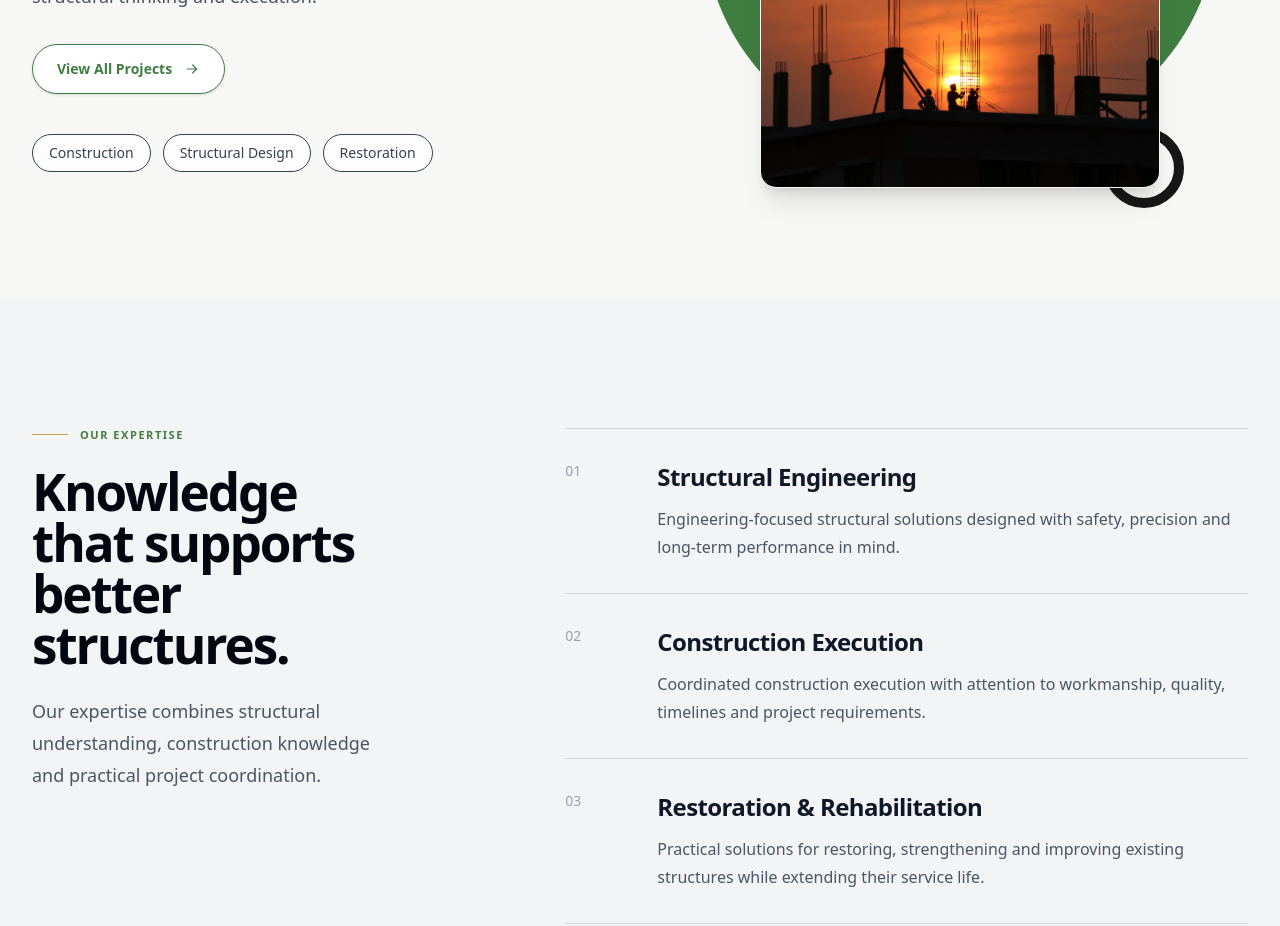
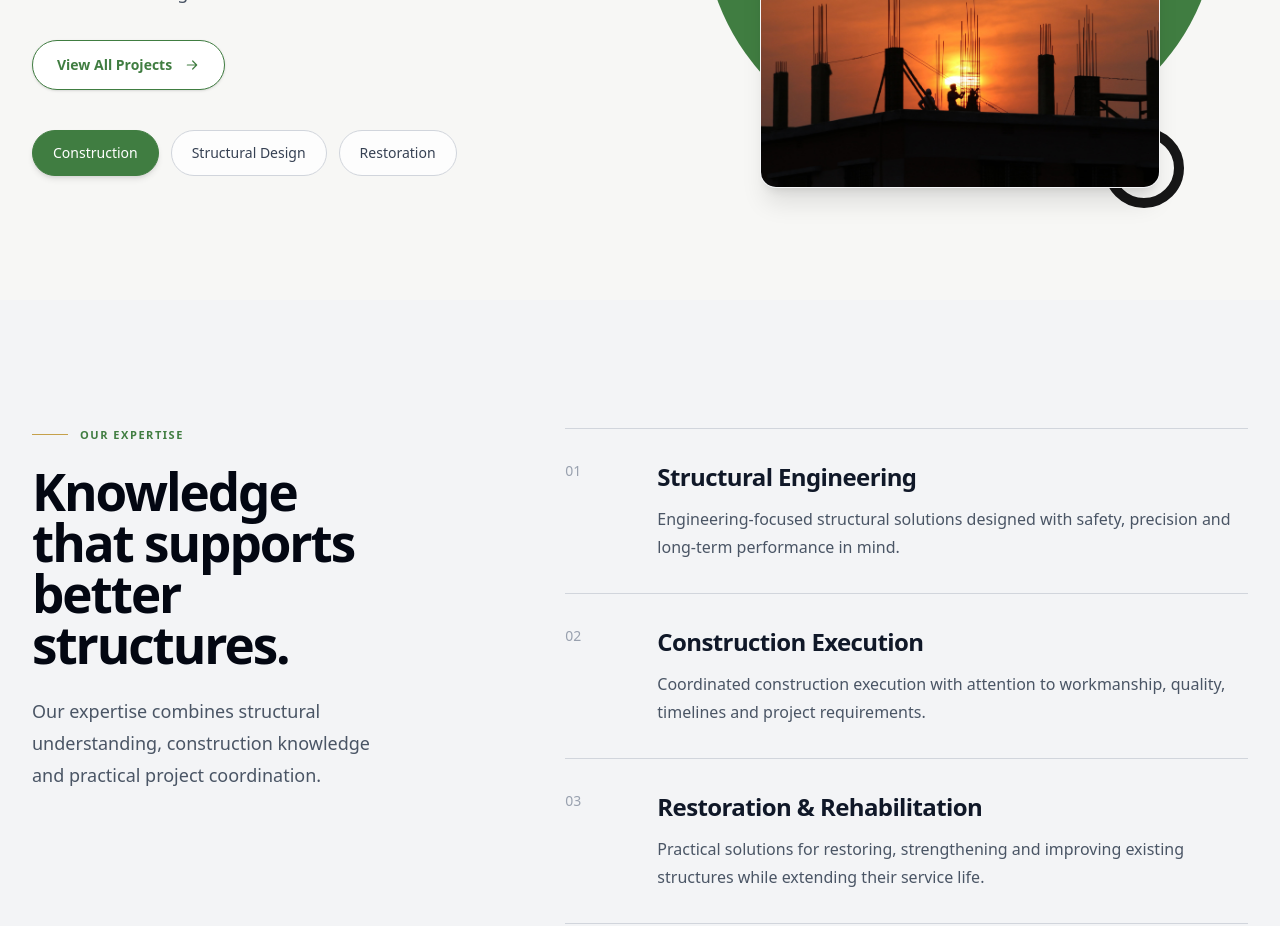
Before and after one commit to Sumolegen/Construction-Website, a Next.js app: page / in a window 1280 px wide. Shown: the part 2860-3786 px from the top of the page. Built offline with nearby package versions, Linux system fonts and the light colour scheme.

Commit message:
projectpreview-updated

```diff
--- a/src/Components/sections/ProjectsPreview.tsx
+++ b/src/Components/sections/ProjectsPreview.tsx
@@ -1,8 +1,41 @@
+"use client";
+
+import { useState } from "react";
 import Link from "next/link";
 import Container from "../ui/Container";
 import SectionHeading from "../ui/SectionHeading";
 
+const projectCategories = [
+  {
+    name: "Construction",
+    image: "/images/15.jpg",
+    alt: "Residential construction project",
+    number: "01",
+    title: "Residential Construction",
+    location: "Tamil Nadu",
+  },
+  {
+    name: "Structural Design",
+    image: "/images/14.jpg",
+    alt: "Structural design project",
+    number: "02",
+    title: "Structural Design Project",
+    location: "Tamil Nadu",
+  },
+  {
+    name: "Restoration",
+    image: "/images/16.jpg",
+    alt: "Building restoration project",
+    number: "03",
+    title: "Building Restoration",
+    location: "Tamil Nadu",
+  },
+];
+
 export default function ProjectsPreview() {
+  const [activeProject, setActiveProject] = useState(0);
+  const project = projectCategories[activeProject];
+
   return (
     <section className="relative overflow-hidden bg-[#f7f7f5] py-20 sm:py-24 lg:py-28">
       <Container>
@@ -39,22 +72,27 @@ export default function ProjectsPreview() {
               </svg>
             </Link>
 
-            {/* Project Categories */}
+            {/* Interactive Project Categories */}
             <div className="mt-10 flex flex-wrap gap-3">
-              {["Construction", "Structural Design", "Restoration"].map(
-                (category) => (
-                  <span
-                    key={category}
-                    className="rounded-full border border-brand-primary/25 bg-white/80 px-4 py-2 text-xs font-medium text-gray-700 transition-colors duration-300 hover:border-brand-secondary/40 hover:text-brand-secondary sm:text-sm"
-                  >
-                    {category}
-                  </span>
-                )
-              )}
+              {projectCategories.map((category, index) => (
+                <button
+                  key={category.name}
+                  type="button"
+                  onClick={() => setActiveProject(index)}
+                  aria-pressed={activeProject === index}
+                  className={`rounded-full border px-5 py-3 text-sm font-medium transition-all duration-300 focus-visible:outline-none focus-visible:ring-2 focus-visible:ring-brand-primary focus-visible:ring-offset-4 ${
+                    activeProject === index
+                      ? "border-brand-secondary bg-brand-secondary text-white shadow-md"
+                      : "border-gray-300 bg-white/80 text-gray-700 hover:border-brand-primary hover:text-brand-secondary"
+                  }`}
+                >
+                  {category.name}
+                </button>
+              ))}
             </div>
           </div>
 
-          {/* Right: Featured Image */}
+          {/* Right: Dynamic Featured Image */}
           <div className="relative mx-auto flex w-full max-w-lg items-center justify-center lg:ml-auto">
             {/* Organic Brand Shape */}
             <div
@@ -70,8 +108,9 @@ export default function ProjectsPreview() {
             {/* Image Frame */}
             <div className="relative z-10 h-[340px] w-[78%] overflow-hidden rounded-2xl border border-white/60 bg-gray-200 shadow-xl sm:h-[420px]">
               <img
-                src="/images/15.jpg"
-                alt="Featured Daya construction project"
+                key={project.image}
+                src={project.image}
+                alt={project.alt}
                 className="h-full w-full object-cover transition-transform duration-700 hover:scale-105"
               />
             </div>
```
